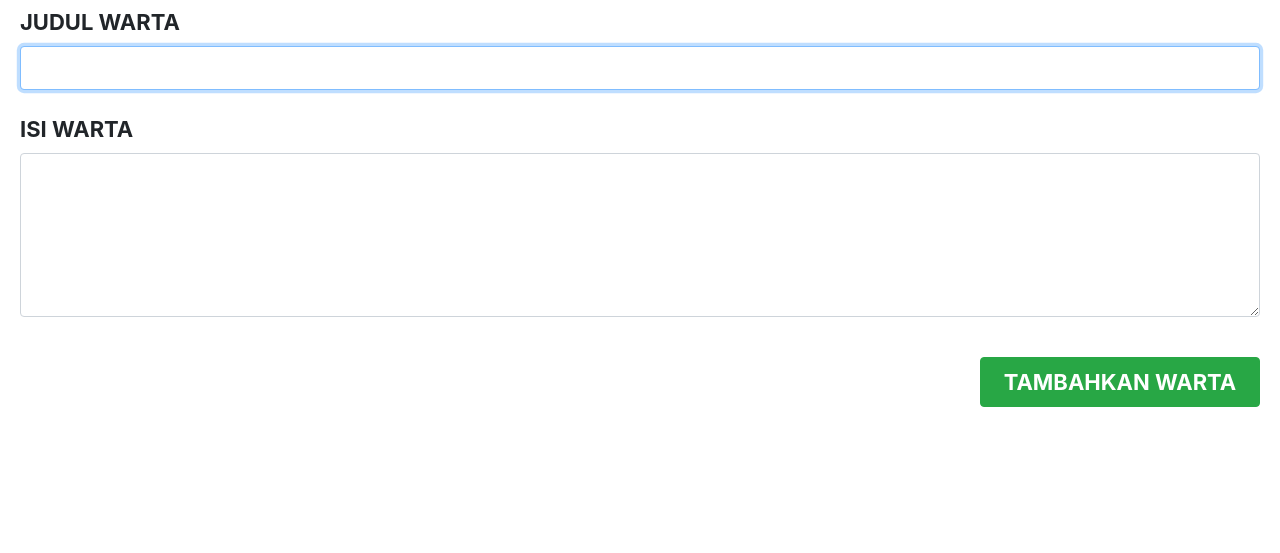
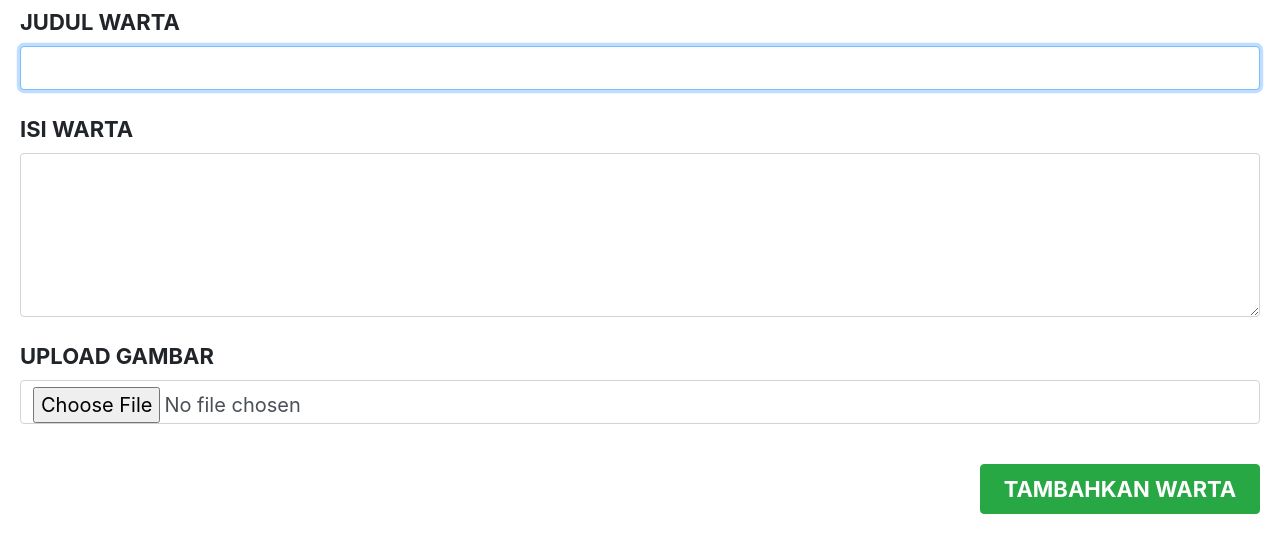
Before and after one commit to ferdinandfirman/Pengembangan-Aplikasi-Berbasis-Web, a PHP site: page /Pengembangan-Aplikasi-Berbasis-Web/tambah_warta.php in a window 1280 px wide. Shown: the part 128-681 px from the top of the page. Run offline with PHP 8.4, Linux system fonts and the light colour scheme; the visitor is signed in with stand-in values (Sample User, id 1); some libraries are stand-ins or nearby versions.

Commit message:
upload gambar warta

```diff
--- a/admin/function.php
+++ b/admin/function.php
@@ -78,12 +78,67 @@ function tambah_warta($data) {
     global $conn;
         $judul_warta = htmlspecialchars($data["judul_warta"]);
         $isi_warta = htmlspecialchars($data["isi_warta"]);
+
+        //upload
+        $gambar_warta = upload();
+        if(!$gambar_warta) {
+            return false;
+        }
+
         // $tgl_pembuatan = "SELECT CURTIME()";
 
-        $query = "INSERT INTO warta VALUES ('', '$judul_warta', '$isi_warta', '', '')";
+        $query = "INSERT INTO warta VALUES ('', '$judul_warta', '$isi_warta', '', '$gambar_warta')";
         mysqli_query($conn, $query);
 
         return mysqli_affected_rows($conn);
+}
+
+function upload() {
+    $namaFile = $_FILES['gambar_warta']['name'];
+    $ukuranFile = $_FILES['gambar_warta']['size'];
+    $error = $_FILES['gambar_warta']['error'];
+    $tmpName = $_FILES['gambar_warta']['tmp_name'];
+
+    //cek jika gambar tidak diupload
+    if( $error === 4 ) {
+        echo "<script>
+                alert('pilih gambar terlebih dahulu untuk diupload!');
+              </script>";
+        return false;
+    }
+
+    //cek apakah gambar yg diupload
+    $ekstensiGambarValid = ['jpg', 'jpeg', 'png'];
+    $x = explode('.', $namaFile);
+    $ekstensiGambar = strtolower(end($x));
+    if( !in_array($ekstensiGambar, $ekstensiGambarValid) ) {
+        echo "<script>
+                alert('yang anda upload bukan gambar!');
+              </script>";
+        return false;
+    }
+
+    //cek jika ukurannya terlalu besar
+    if($ukuranFile > 3000000){
+        echo "<script>
+                alert('ukuran gambar terlalu besar!');
+              </script>";
+        return false;
+    }
+
+    //lolos pengecekan, gambar siap diupload
+    //generate nama gambar baru
+    // $namaFileBaru = uniqid();
+    // $nameFileBaru .= '.';
+    // $namaFileBaru .= $ekstensiGambar;
+
+    $namaFileBaru = uniqid() . '.' . $ekstensiGambar;
+
+    // var_dump($namaFileBaru);die;
+
+    move_uploaded_file($tmpName, 'img/warta/'.$namaFileBaru);
+
+    return $namaFileBaru;
 }
 
 function hapus_warta($id_warta) {
@@ -99,8 +154,16 @@ function ubah_warta($data) {
         $judul_warta = htmlspecialchars($data["judul_warta"]);
         $isi_warta = htmlspecialchars($data["isi_warta"]);
         // $tgl_pembuatan = "SELECT CURTIME()";
+        $gambar_warta_lama = htmlspecialchars($data["gambar_warta_lama"]);
 
-        $query = "UPDATE warta SET judul_warta = '$judul_warta', isi_warta = '$isi_warta' WHERE id_warta = $id_warta" ;
+        //cek apakah user pilih gambar baru atau tidak
+        if( $_FILES['gambar_warta']['error'] === 4 ) {
+            $gambar_warta = $gambar_warta_lama;
+        } else {
+            $gambar_warta = upload();
+        }
+
+        $query = "UPDATE warta SET judul_warta = '$judul_warta', isi_warta = '$isi_warta', gambar_warta = '$gambar_warta' WHERE id_warta = $id_warta" ;
 
         mysqli_query($conn, $query);
 
--- a/admin/include/header.php
+++ b/admin/include/header.php
@@ -47,5 +47,10 @@
       color: white;
     }
 
+    @media print {
+      .btn {
+        display: none;
+      }
+    }
   </style>
 </head>
--- a/admin/tambah_warta.php
+++ b/admin/tambah_warta.php
@@ -28,7 +28,7 @@ if( !isset($_SESSION["login_admin"])){
 ?>
 
     <h2 style="text-align:center"><b>TAMBAH WARTA</b></h2>
-        <form method="POST" action="" style="margin:0px 20px">
+        <form method="POST" action="" enctype="multipart/form-data" style="margin:0px 20px">
             <div class="form-group" style="font-size:22px">
                 <label for="judul_warta" class="col-form-label text-md-right font-weight-bold">JUDUL WARTA</label>
                 <input id="judul_warta" type="text" class="form-control"
@@ -40,6 +40,13 @@ if( !isset($_SESSION["login_admin"])){
                 <textarea id="isi_warta" style="font-size:20px" type="text" class="form-control"
                 name="isi_warta" rows="5" required></textarea>
             </div>
+
+            <div class="form-group" style="font-size:22px">
+                <label for="gambar_warta" class="col-form-label text-md-right font-weight-bold">UPLOAD GAMBAR</label>
+                <input id="gambar_warta" style="font-size:20px" type="file" class="form-control"
+                name="gambar_warta"></input>
+            </div>
+
             <br>
             <div class="form-group" style="text-align: right;">
                 <button type="submit" class="btn btn-success font-weight-bold" name="submit" style="height:50px; width:280px; font-size:22px">
```
Also changed, not shown: admin/ubah_warta.php (+11 -1 lines), admin/warta.php (+5 -5 lines), admin/img/Scan1.jpg (added), admin/img/warta/6217a85102426.jpg (added), admin/img/warta/6217a873f1ca9.jpg (added), admin/img/warta/6217b1b658a27.jpg (added), admin/img/warta/996689_720.jpg (added).
